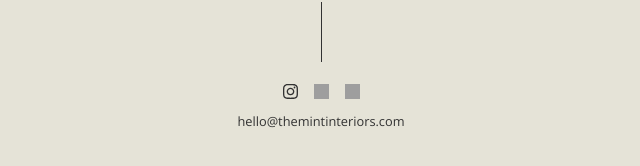
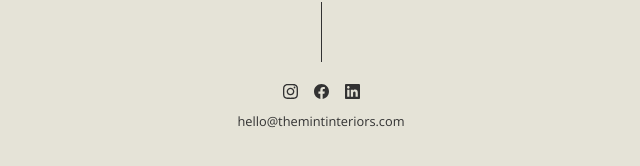
Before and after one commit to jacobfitterer/mintInteriors, a Next.js app: page / in a window 1280 px wide. Shown: the part 476-642 px from the top of the page, without its empty margins (319-959 px from the left). Built offline with nearby package versions, Linux system fonts and the light colour scheme; grey boxes are pictures that could not be loaded.

Commit message:
updated social links

```diff
--- a/pages/index.js
+++ b/pages/index.js
@@ -161,8 +161,8 @@ animate="visible"
 
 className={styles.social_icons}>
   <span><a href="https://instagram.com/themintinteriors/"><Image className={styles.image} src="/instagram.svg" width="15" height="15" /></a></span>
-  <span><a href="https://facebook.com/themintinteriors/"><Image className={styles.image} src="https://themintinteriors.com/facebook.svg" width="15" height="15" /></a></span>
-  <span><a href="https://linkedin.com/company/themintinteriors"><Image className={styles.image}src="https://themintinteriors.com/linkedin.svg" width="15" height="15" /></a></span>
+  <span><a href="https://facebook.com/themintinteriors/"><Image className={styles.image} src="/facebook.svg" width="15" height="15" /></a></span>
+  <span><a href="https://linkedin.com/company/themintinteriors"><Image className={styles.image}src="/linkedin.svg" width="15" height="15" /></a></span>
 
 </motion.div>
 <motion.div
```
